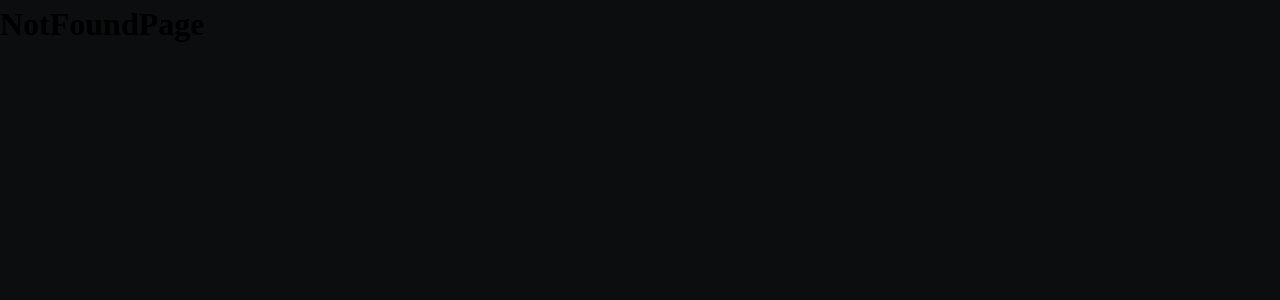
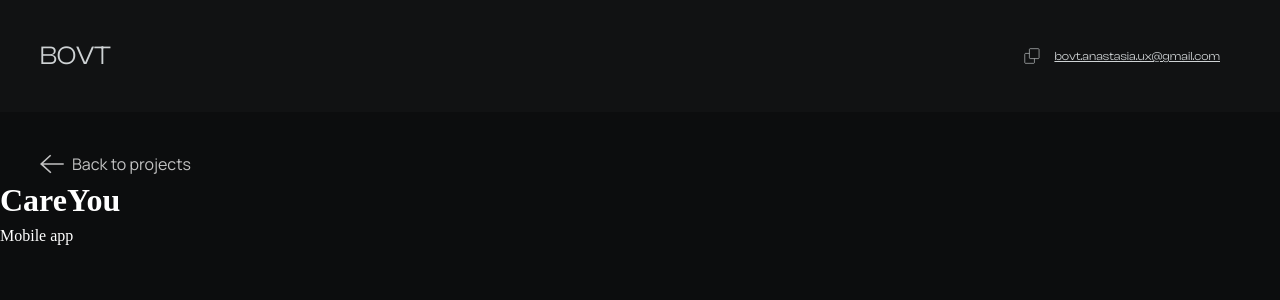
Before and after one commit to IgBovt/Portfolio, a React (Vite) app: page /CareYou in a window 1280 px wide. Shown: the top 300 px of the page. Built offline with nearby package versions, Linux system fonts and the light colour scheme.

Commit message:
ade project titles

```diff
--- a/src/components/App/App.jsx
+++ b/src/components/App/App.jsx
@@ -13,7 +13,7 @@ export default function App() {
     <Suspense>
       <Routes>
         <Route path="/" element={<HomePage />} />
-        <Route path="/project/:id" element={<ProjectPage />} />
+        <Route path="/:id" element={<ProjectPage />} />
         <Route path="*" element={<NotFoundPage />} />
       </Routes>
     </Suspense>
--- a/src/components/ProjectContainer/ProjectContainer.jsx
+++ b/src/components/ProjectContainer/ProjectContainer.jsx
@@ -3,15 +3,17 @@ import { Link } from 'react-router';
 
 import css from './ProjectContainer.module.css';
 import Icon from '../../shared/Icon/Icon';
+import ProjectTitle from '../ProjectTitle/ProjectTitle';
 
 export default function ProjectContainer() {
   return (
     <div className={css.container}>
       <Header />
       <Link className={css.link} to={`/`}>
-        <Icon className={css.iconBack} id="back" />
+        <Icon className={css.iconBack} id="arrow" />
         <p className={css.text}>Back to projects</p>
       </Link>
+      <ProjectTitle />
     </div>
   );
 }
--- a/src/components/ProjectContainer/ProjectContainer.module.css
+++ b/src/components/ProjectContainer/ProjectContainer.module.css
@@ -4,20 +4,28 @@
   font-weight: 400;
   font-size: 16px;
   line-height: 24px;
+  transition: var(--transition);
 }
 .iconBack {
-  fill: red;
-  stroke: green;
+  fill: var(--project-text);
   width: 24px;
   height: 24px;
   color: rosybrown;
+  transition: var(--transition);
 }
 .link {
   text-decoration: none;
   width: 160px;
   height: 24px;
   display: flex;
+  align-items: center;
   gap: 8px;
   margin-left: 40px;
   margin-top: 40px;
 }
+.link:hover .text {
+  color: var(--white);
+}
+.link:hover .iconBack {
+  fill: var(--white);
+}
--- a/src/components/ProjectList/ProjectList.jsx
+++ b/src/components/ProjectList/ProjectList.jsx
@@ -138,7 +138,7 @@ export default function ProjectList({ onScrollFooter }) {
               cursor: `url(${cursorPng}) 16 16, auto`,
             }}
           >
-            <Link className={css.link} to={`/project/${name}`}>
+            <Link className={css.link} to={`/${name}`}>
               <ProjectItem name={name} />
             </Link>
           </li>
--- /dev/null
+++ b/src/components/ProjectTitle/ProjectTitle.jsx
@@ -0,0 +1,20 @@
+import css from './ProjectTitle.module.css';
+import { projects } from '../../helpers/projects';
+
+export default function ProjectTitle() {
+  const getProject = () => {
+    return window.location.pathname.slice(1);
+  };
+
+  const currentProject = projects.find(
+    project => project.name === getProject()
+  );
+
+  return (
+    <div className={css.container}>
+      <h1 className={css.title}>{currentProject.name}</h1>
+      <div></div>
+      <p>{currentProject.type}</p>
+    </div>
+  );
+}
--- /dev/null
+++ b/src/components/ProjectTitle/ProjectTitle.module.css
@@ -0,0 +1,3 @@
+.container {
+  color: var(--white);
+}
--- a/src/helpers/projects.js
+++ b/src/helpers/projects.js
@@ -1,3 +1,3 @@
 export const projects = [
-    {id: '1', name: 'Tutorly'}, {id: '2', name: 'Phlex'},{id: '3', name: 'CareYou'},{id: '4', name: 'Growth'}, {id: '5', name: 'Seren'}, {id: '6', name: 'Studio'}, {id: '7', name: 'Olas'}
+    {id: '1', name: 'Tutorly', type:'Platform'}, {id: '2', name: 'Phlex', type:'Mobile app'},{id: '3', name: 'CareYou', type:'Mobile app'},{id: '4', name: 'Growth', type:'Landing Page'}, {id: '5', name: 'Seren', type:'Mobile app'}, {id: '6', name: 'Studio', type:'Platform'}, {id: '7', name: 'Olas', type:'Mobile app'}
 ]
```
Also changed, not shown: public/sprite.svg.
